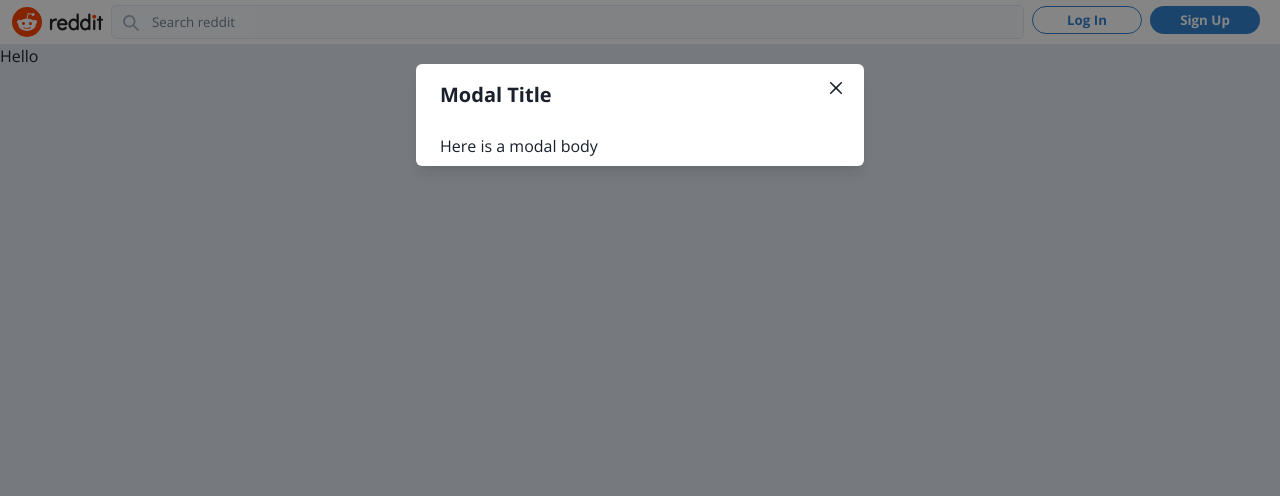
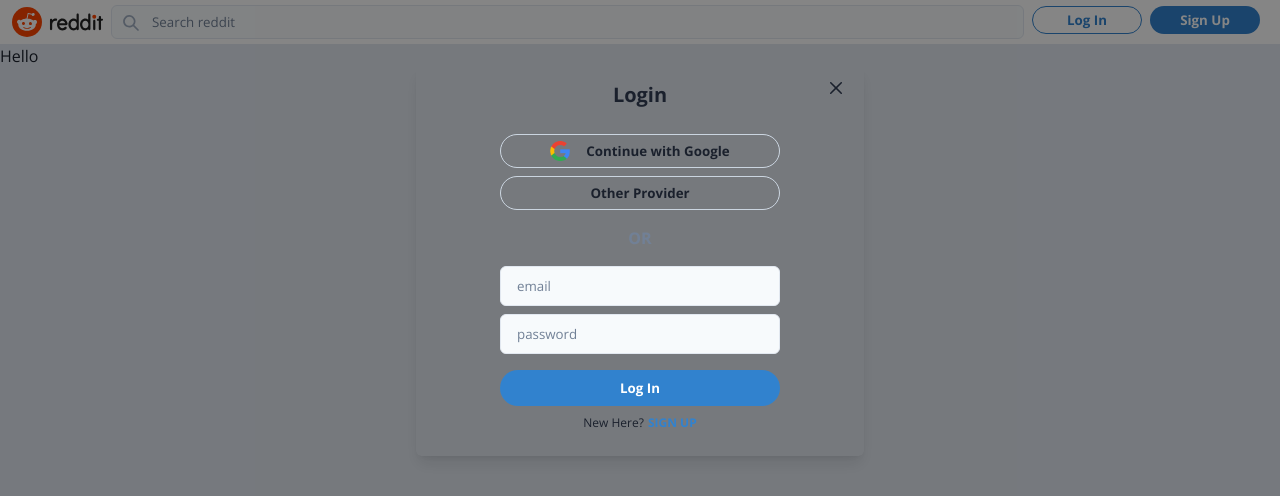
Before and after one commit to hennifant/react-reddit-clone, a Next.js app: page / in a window 1280 px wide. Both pictures are taken after a click on the button "Log In". Shown: the top 496 px of the page. Built offline with nearby package versions, Linux system fonts and the light colour scheme.

Commit message:
Added auth, buttons and firebase

```diff
--- a/src/chakra/theme.ts
+++ b/src/chakra/theme.ts
@@ -3,6 +3,7 @@
 import "@fontsource/open-sans/700.css";
 import { extendTheme } from "@chakra-ui/react";
 import { Button } from "./button";
+
 export const theme = extendTheme({
   colors: {
     brand: {
--- /dev/null
+++ b/src/components/Modal/Auth/AuthInputs.tsx
@@ -0,0 +1,19 @@
+import React from "react";
+import { Flex } from "@chakra-ui/react";
+import { useRecoilValue } from "recoil";
+import { authModalState } from "../../../atoms/authModalAtom";
+import Login from "./Login";
+import SignUp from "./SignUp";
+
+type AuthInputsProps = {};
+
+const AuthInputs: React.FC<AuthInputsProps> = () => {
+  const modalState = useRecoilValue(authModalState);
+  return (
+    <Flex direction="column" alignItems="center" width="100%" mt={4}>
+      {modalState.view === "login" && <Login />}
+      {modalState.view === "signup" && <SignUp />}
+    </Flex>
+  );
+};
+export default AuthInputs;
--- /dev/null
+++ b/src/components/Modal/Auth/AuthModal.tsx
@@ -0,0 +1,65 @@
+import React from "react";
+import {
+  useDisclosure,
+  Button,
+  Modal,
+  ModalOverlay,
+  ModalContent,
+  ModalHeader,
+  ModalCloseButton,
+  ModalBody,
+  ModalFooter,
+  Flex,
+  Text,
+} from "@chakra-ui/react";
+import { useRecoilState } from "recoil";
+import { authModalState } from "../../../atoms/authModalAtom";
+import AuthInputs from "./AuthInputs";
+import OAuthButtons from "./OAuthButtons";
+
+const AuthModal: React.FC = () => {
+  const [modalState, setModalState] = useRecoilState(authModalState);
+
+  const handleClose = () => {
+    setModalState((prev) => ({
+      ...prev,
+      open: false,
+    }));
+  };
+  return (
+    <>
+      <Modal isOpen={modalState.open} onClose={handleClose}>
+        <ModalOverlay />
+        <ModalContent bg="">
+          <ModalHeader textAlign="center">
+            {modalState.view === "login" && "Login"}
+            {modalState.view === "signup" && "Sign Up"}
+            {modalState.view === "resetPassword" && "Reset Password"}
+          </ModalHeader>
+          <ModalCloseButton />
+          <ModalBody
+            display="flex"
+            flexDirection="column"
+            alignItems="center"
+            justifyContent="center"
+            pb={6}
+          >
+            <Flex
+              direction="column"
+              align="center"
+              justify="center"
+              width="70%"
+            >
+              <OAuthButtons />
+              <Text color="gray.500" fontWeight={700}>
+                OR
+              </Text>
+              <AuthInputs />
+            </Flex>
+          </ModalBody>
+        </ModalContent>
+      </Modal>
+    </>
+  );
+};
+export default AuthModal;
--- /dev/null
+++ b/src/components/Modal/Auth/Login.tsx
@@ -0,0 +1,93 @@
+import React, { useState } from "react";
+import { Button, Flex, Input, Text } from "@chakra-ui/react";
+import { useSetRecoilState } from "recoil";
+import { authModalState } from "../../../atoms/authModalAtom";
+
+type LoginProps = {};
+
+const Login: React.FC<LoginProps> = () => {
+  const setAuthModalState = useSetRecoilState(authModalState);
+  const [loginForm, setLoginForm] = useState({
+    email: "",
+    password: "",
+  });
+
+  // firebase logic
+  const onSubmit = () => {};
+  const onChange = (event: React.ChangeEvent<HTMLInputElement>) => {
+    // update form state
+    setLoginForm((prev) => ({
+      ...prev,
+      [event.target.name]: event.target.value,
+    }));
+  };
+
+  return (
+    <form onSubmit={onSubmit}>
+      <Input
+        required
+        name="email"
+        placeholder="email"
+        type="email"
+        mb={2}
+        onChange={onChange}
+        fontSize="10pt"
+        _placeholder={{ color: "gray.500" }}
+        _hover={{
+          bg: "white",
+          border: "1px solid",
+          borderColor: "blue.500",
+        }}
+        _focus={{
+          outline: "none",
+          bg: "white",
+          border: "1px solid",
+          borderColor: "blue.500",
+        }}
+        bg="gray.50"
+      />
+      <Input
+        required
+        name="password"
+        placeholder="password"
+        type="password"
+        onChange={onChange}
+        mb={2}
+        fontSize="10pt"
+        _placeholder={{ color: "gray.500" }}
+        _hover={{
+          bg: "white",
+          border: "1px solid",
+          borderColor: "blue.500",
+        }}
+        _focus={{
+          outline: "none",
+          bg: "white",
+          border: "1px solid",
+          borderColor: "blue.500",
+        }}
+        bg="gray.50"
+      />
+      <Button type="submit" width="100%" height="36px" mt={2} mb={2}>
+        Log In
+      </Button>
+      <Flex fontSize="9pt" justifyContent="center">
+        <Text mr={1}>New Here?</Text>
+        <Text
+          color="blue.500"
+          fontWeight={700}
+          cursor="pointer"
+          onClick={() =>
+            setAuthModalState((prev) => ({
+              ...prev,
+              view: "signup",
+            }))
+          }
+        >
+          SIGN UP
+        </Text>
+      </Flex>
+    </form>
+  );
+};
+export default Login;
--- /dev/null
+++ b/src/components/Modal/Auth/OAuthButtons.tsx
@@ -0,0 +1,20 @@
+import React from "react";
+import { Button, Flex, Image } from "@chakra-ui/react";
+
+const OAuthButtons: React.FC = () => {
+  return (
+    <Flex direction="column" width="100%" mb={4}>
+      <Button variant="oauth" mb={2}>
+        <Image
+          alt="Google Logo"
+          src="/images/googlelogo.png"
+          height="20px"
+          mr={4}
+        />
+        Continue with Google
+      </Button>
+      <Button variant="oauth">Other Provider</Button>
+    </Flex>
+  );
+};
+export default OAuthButtons;
--- /dev/null
+++ b/src/components/Modal/Auth/SignUp.tsx
@@ -0,0 +1,114 @@
+import React, { useState } from "react";
+import { authModalState } from "@/src/atoms/authModalAtom";
+import { Input, Button, Flex, Text } from "@chakra-ui/react";
+import { useSetRecoilState } from "recoil";
+
+const SignUp: React.FC = () => {
+  const setAuthModalState = useSetRecoilState(authModalState);
+  const [signUpForm, setSignUpForm] = useState({
+    email: "",
+    password: "",
+    confirmPassword: "",
+  });
+
+  // firebase logic
+  const onSubmit = () => {};
+  const onChange = (event: React.ChangeEvent<HTMLInputElement>) => {
+    // update form state
+    setSignUpForm((prev) => ({
+      ...prev,
+      [event.target.name]: event.target.value,
+    }));
+  };
+
+  return (
+    <form onSubmit={onSubmit}>
+      <Input
+        required
+        name="email"
+        placeholder="email"
+        type="email"
+        mb={2}
+        onChange={onChange}
+        fontSize="10pt"
+        _placeholder={{ color: "gray.500" }}
+        _hover={{
+          bg: "white",
+          border: "1px solid",
+          borderColor: "blue.500",
+        }}
+        _focus={{
+          outline: "none",
+          bg: "white",
+          border: "1px solid",
+          borderColor: "blue.500",
+        }}
+        bg="gray.50"
+      />
+      <Input
+        required
+        name="password"
+        placeholder="password"
+        type="password"
+        onChange={onChange}
+        mb={2}
+        fontSize="10pt"
+        _placeholder={{ color: "gray.500" }}
+        _hover={{
+          bg: "white",
+          border: "1px solid",
+          borderColor: "blue.500",
+        }}
+        _focus={{
+          outline: "none",
+          bg: "white",
+          border: "1px solid",
+          borderColor: "blue.500",
+        }}
+        bg="gray.50"
+      />
+      <Input
+        required
+        name="confirmPassword"
+        placeholder="confirm password"
+        type="password"
+        onChange={onChange}
+        mb={2}
+        fontSize="10pt"
+        _placeholder={{ color: "gray.500" }}
+        _hover={{
+          bg: "white",
+          border: "1px solid",
+          borderColor: "blue.500",
+        }}
+        _focus={{
+          outline: "none",
+          bg: "white",
+          border: "1px solid",
+          borderColor: "blue.500",
+        }}
+        bg="gray.50"
+      />
+      <Button type="submit" width="100%" height="36px" mt={2} mb={2}>
+        Sign Up
+      </Button>
+      <Flex fontSize="9pt" justifyContent="center">
+        <Text mr={1}>Already a redditor?</Text>
+        <Text
+          color="blue.500"
+          fontWeight={700}
+          cursor="pointer"
+          onClick={() =>
+            setAuthModalState((prev) => ({
+              ...prev,
+              view: "login",
+            }))
+          }
+        >
+          LOG IN
+        </Text>
+      </Flex>
+    </form>
+  );
+};
+export default SignUp;
--- a/src/components/Modal/AuthModal.tsx
+++ /dev/null
@@ -1,38 +0,0 @@
-import {
-  useDisclosure,
-  Button,
-  Modal,
-  ModalOverlay,
-  ModalContent,
-  ModalHeader,
-  ModalCloseButton,
-  ModalBody,
-  ModalFooter,
-} from "@chakra-ui/react";
-import React from "react";
-import { useRecoilState } from "recoil";
-import { authModalState } from "../../../src/atoms/authModalAtom";
-
-const AuthModal: React.FC = () => {
-  const [modalState, setModalState] = useRecoilState(authModalState);
-
-  const handleClose = () => {
-    setModalState((prev) => ({
-      ...prev,
-      open: false,
-    }));
-  };
-  return (
-    <>
-      <Modal isOpen={modalState.open} onClose={handleClose}>
-        <ModalOverlay />
-        <ModalContent>
-          <ModalHeader>Modal Title</ModalHeader>
-          <ModalCloseButton />
-          <ModalBody>Here is a modal body</ModalBody>
-        </ModalContent>
-      </Modal>
-    </>
-  );
-};
-export default AuthModal;
--- a/src/components/Navbar/RightContent/RightContent.tsx
+++ b/src/components/Navbar/RightContent/RightContent.tsx
@@ -1,6 +1,6 @@
+import React from "react";
 import { Flex } from "@chakra-ui/react";
-import React from "react";
-import AuthModal from "../../Modal/AuthModal";
+import AuthModal from "../../Modal/Auth/AuthModal";
 import AuthButtons from "./AuthButtons";
 
 type RightContentProps = {
```
Also changed, not shown: src/firebase/clientApp.ts (added, +20 -0 lines), 1 other file (tests, documents, lock files or other folders).
